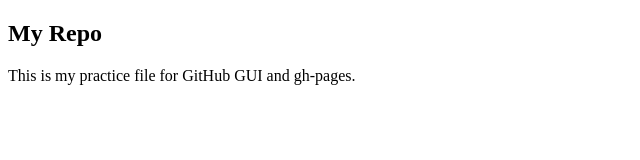
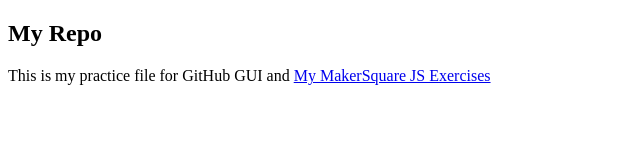
Before and after one commit to lourdesirene/gitGUI, a plain HTML site: page index.html in a window 1280 px wide. Shown: the whole page, without its empty margins (0-640 px from the left). Drawn offline with nearby package versions, Linux system fonts and the light colour scheme.

Commit message:
changed link

```diff
--- a/index.html
+++ b/index.html
@@ -20,7 +20,7 @@
         <!-- Add your site or application content here -->
 <div>
     <h2>My Repo</h2>
-    <p>This is my practice file for GitHub GUI and gh-pages.</p>
+    <p>This is my practice file for GitHub GUI and <a href="http://yourgithubusername.github.io/gitGUI" title="Link to my first gh-stuff">My MakerSquare JS Exercises<a></p>
 </div>
 
         <script src="//ajax.googleapis.com/ajax/libs/jquery/1.10.2/jquery.min.js"></script>
```
